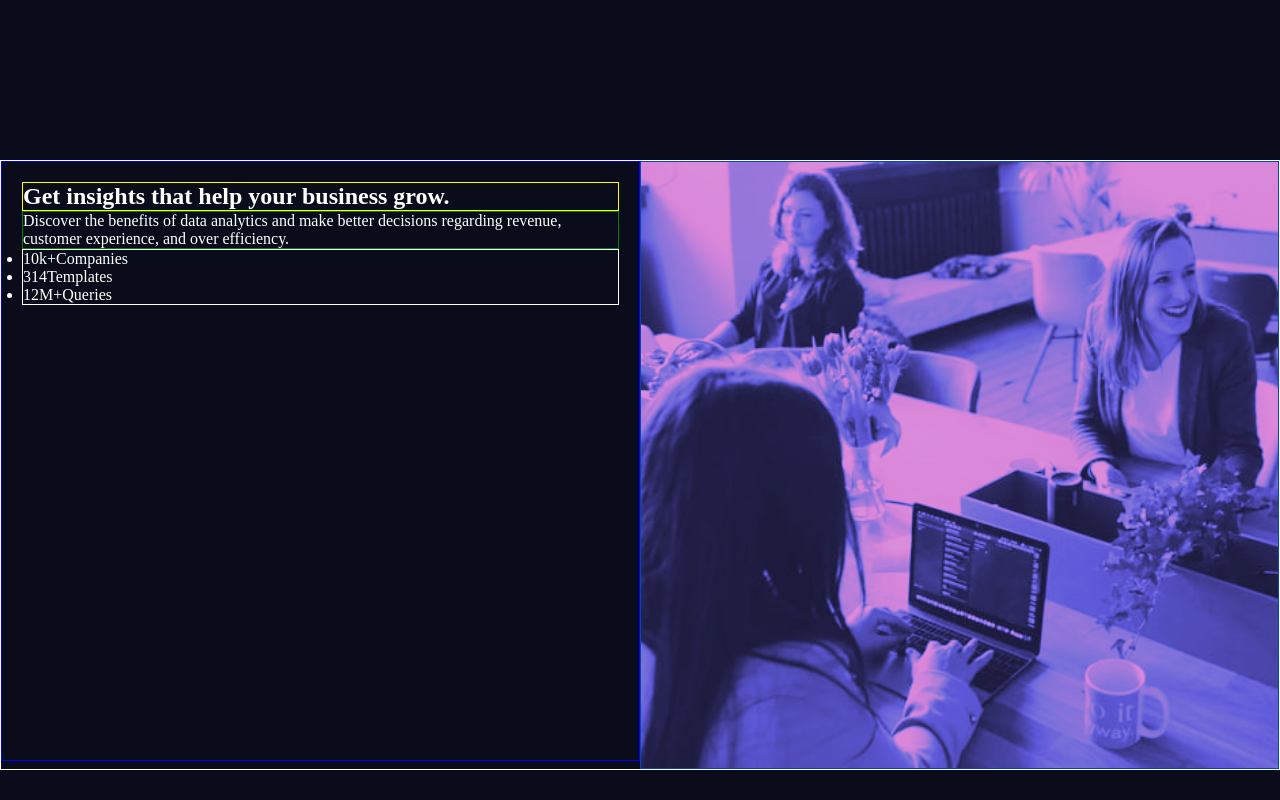
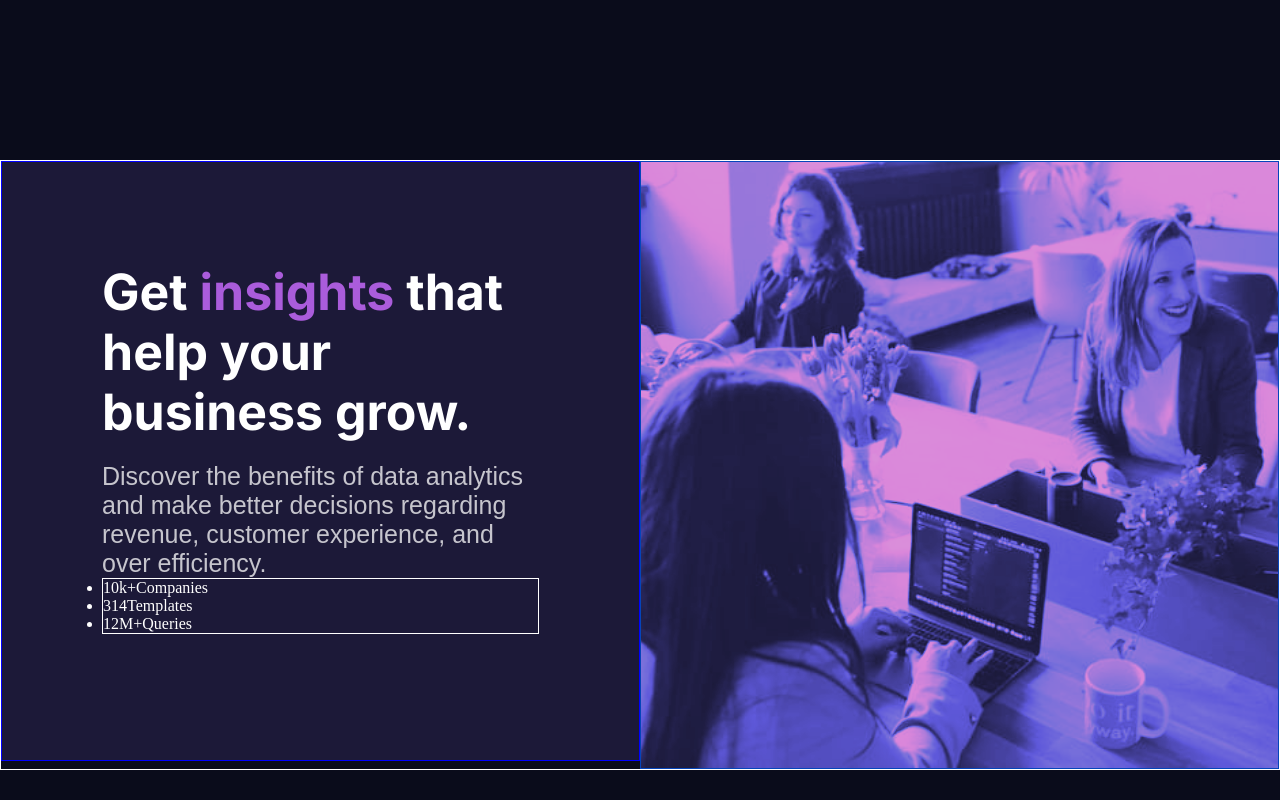
Before and after one commit to Nhoj-Plummer/stats-preview-card, a React (Create React App) app: page / in a window 1280 px wide. Shown: the top 800 px of the page. Built offline with nearby package versions, Linux system fonts and the light colour scheme.

Commit message:
Making progress

```diff
--- a/src/components/Info/info.css
+++ b/src/components/Info/info.css
@@ -9,25 +9,32 @@
   border: 1px solid red;
 }
 
-/* .info-image-container img {
-  filter: invert(10%) sepia(10%) saturate(6749%) hue-rotate(216deg) brightness(87%) contrast(96%);
-} */
-
 /* Text Container */
 .info-text-container {
   max-width: 100%;
-  padding: 20px;
+  padding: 100px;
   height: 37.5rem;
   color: white;
+  background-color: #1c1938;
   border: 1px solid blue;
 }
 
 .info-text-header {
-  border: 1px solid yellow;
+  font-family: var(--header-text);
+  font-size: 50px;
+  font-weight: 700;
+  margin-bottom: 20px;
+}
+
+.info-text-header span {
+  color: var(--color-sviolet);
 }
 
 .info-text-description {
-  border: 1px solid green;
+  color:  hsla(0, 0%, 100%, 0.75);
+  font-size: 25px;
+  font-weight: 400;
+  font-family: var(--section-text);
 }
 
 .info-text_numbers-container {
@@ -35,25 +42,3 @@
 }
 
 /* Responsiveness */
-/* @media screen and (max-width:900px) {
-  .info-image-container {
-    min-height: 20rem;
-    background-position: center center;
-  }
-} */
-/* @media screen and (max-width: 900px) {
-  .info-image-container {
-    min-height: 20rem;
-    background-image: url("../../assets/image-header-mobile.jpg");
-  }
-
-  .info-text-container {
-
-  }
-}
-
-@media screen and (max-width: 425px){
-  .info-image-container {
-    min-width: 23.3rem;
-  }
-} */
--- a/src/components/Info/info.js
+++ b/src/components/Info/info.js
@@ -8,17 +8,23 @@ const Info = () => {
   return (
     <Section>
       <div className="info-text-container">
-        <h2 className="info-text-header">Get insights that help your business grow.</h2>
+        <h2 className="info-text-header">
+          Get <span>insights</span> that help your business grow.
+        </h2>
         <p className="info-text-description">Discover the benefits of data analytics and make better decisions regarding revenue, customer experience, and over efficiency.</p>
         <ul className="info-text_numbers-container">
-          <li className="info-text-number-data">10k+<span>Companies</span></li>
-          <li className="info-text-number-data">314<span>Templates</span></li>
-          <li className="info-text-number-data">12M+<span>Queries</span></li>
+          <li className="info-text-number-data">
+            10k+<span>Companies</span>
+          </li>
+          <li className="info-text-number-data">
+            314<span>Templates</span>
+          </li>
+          <li className="info-text-number-data">
+            12M+<span>Queries</span>
+          </li>
         </ul>
       </div>
-      <div className="info-image-container">
-        {/* <img src={desktopImg} srcSet={`${mobileImg} 375w, ${desktopImg} 1080w`} alt="desktopimg" /> Method to swithc imgages depending on size  */}
-      </div>
+      <div className="info-image-container">{/* <img src={desktopImg} srcSet={`${mobileImg} 375w, ${desktopImg} 1080w`} alt="desktopimg" /> Method to swithc imgages depending on size  */}</div>
     </Section>
   )
 }
```
